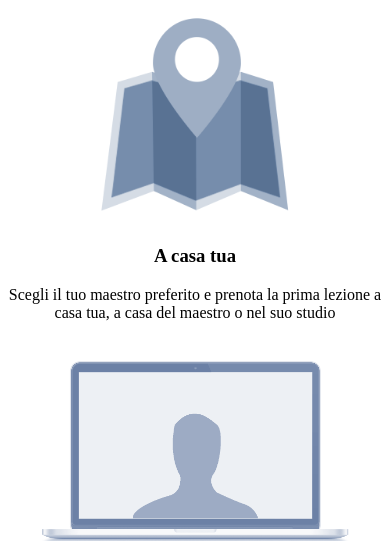
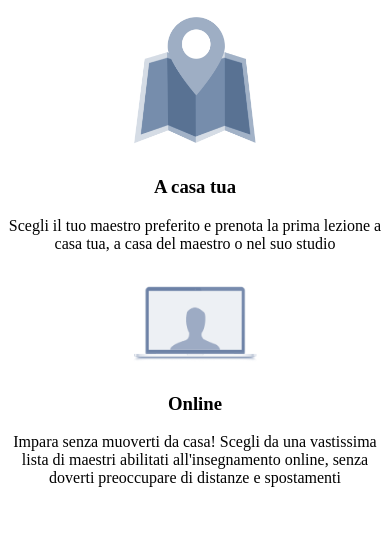
Before and after one commit to Mirko01-rgb/html-css-resp-wannabe, a plain HTML site: page index.html in a window 390 px wide. Shown: the part 112-653 px from the top of the page. Drawn offline with Linux system fonts and the light colour scheme.

Commit message:
Modifiche height e width

```diff
--- a/css/style2.css
+++ b/css/style2.css
@@ -11,7 +11,10 @@
    float: none;
  }
 
-
+  img{
+    height: auto;
+    width: 35%;
+  }
  /* Sezione Come Funziona */
  #steps .row>.left,
  #steps .row>.central,
```
